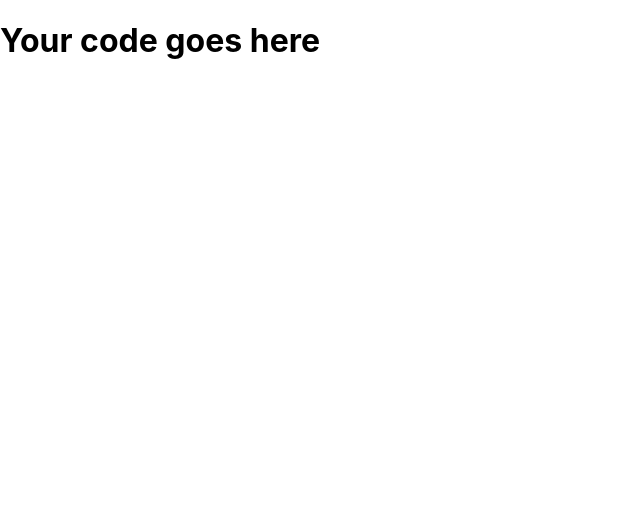
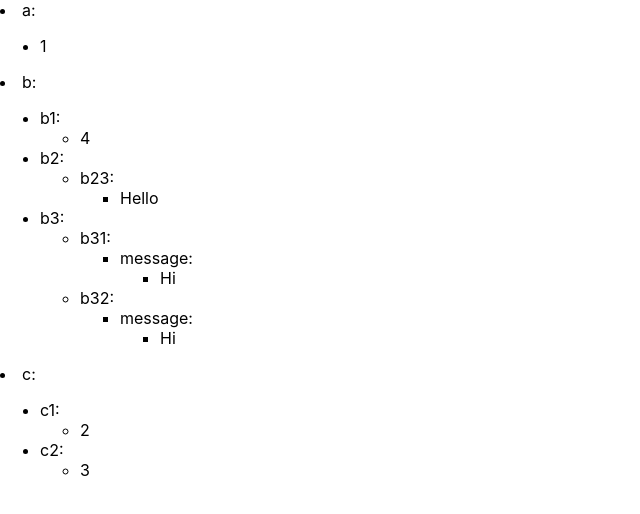
Before and after one commit to ftolentino/functional-programming-react, a React (Create React App) app: page / in a window 1280 px wide. Shown: the top 514 px of the page, without its empty margins (0-640 px from the left). Built offline with nearby package versions, Linux system fonts and the light colour scheme.

Commit message:
update dependencies, add recursivecomponent.js

```diff
--- a/package.json
+++ b/package.json
@@ -2,10 +2,13 @@
   "name": "functional-programming",
   "version": "0.1.0",
   "private": true,
+  "proxy": "http://localhost:8080/",
   "dependencies": {
     "@testing-library/jest-dom": "^5.16.5",
     "@testing-library/react": "^13.4.0",
     "@testing-library/user-event": "^13.5.0",
+    "axios": "^1.4.0",
+    "express": "^4.18.2",
     "react": "^18.2.0",
     "react-dom": "^18.2.0",
     "react-scripts": "5.0.1",
--- a/src/App.js
+++ b/src/App.js
@@ -1,4 +1,4 @@
-import './App.css';
+import { RecursiveComponent } from "./RecursiveComponent";
 
 const nestedObject = {
 	a: 1,
@@ -24,7 +24,7 @@ const nestedObject = {
 
 function App() {
 	return (
-		<h1>Your code goes here</h1>
+		<RecursiveComponent data={nestedObject} />
 	);
 }
 
--- /dev/null
+++ b/src/RecursiveComponent.js
@@ -0,0 +1,24 @@
+const isObject = x => typeof x === 'object' && x !== null;
+
+export const RecursiveComponent = ({ data }) => {
+	if (!isObject(data)) {
+		return (
+			<li>{data}</li>
+		);
+	}
+
+	const pairs = Object.entries(data);
+
+	return (
+		<>
+		{pairs.map(([key, value]) => (
+			<li>
+				{key}:
+				<ul>
+					<RecursiveComponent data={value} />
+				</ul>
+			</li>
+		))}
+		</>
+	);
+}
```
Also changed, not shown: 1 other file (tests, documents, lock files or other folders).
